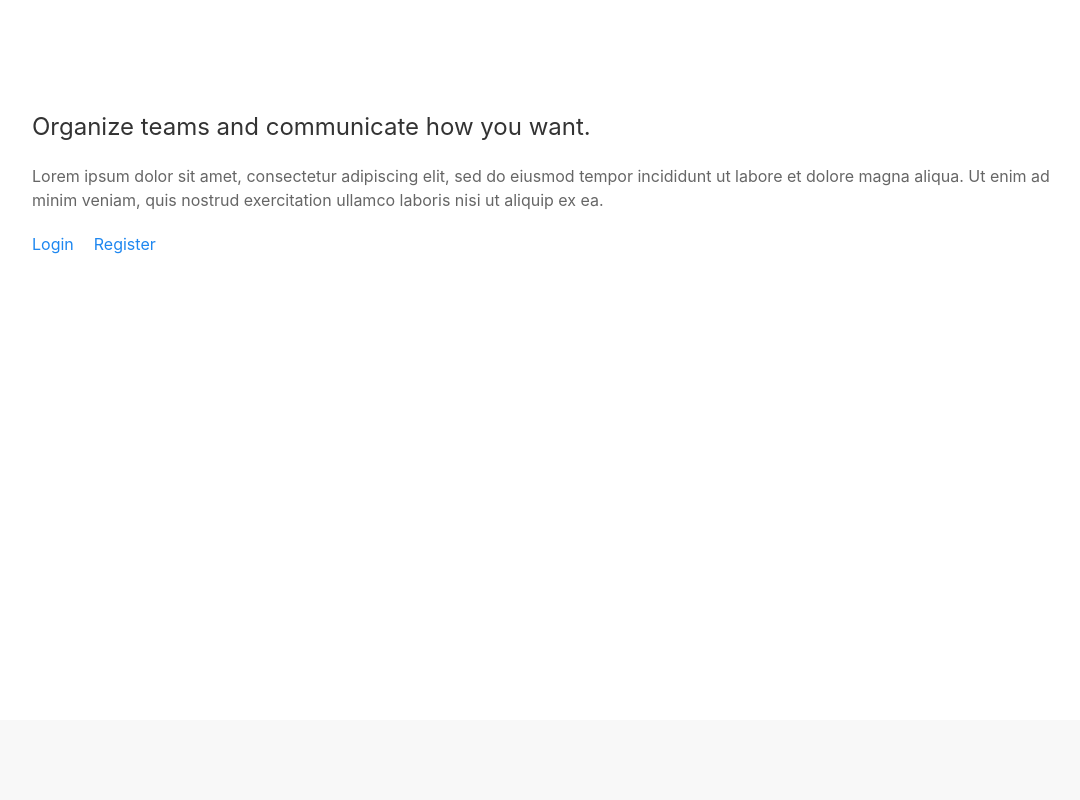
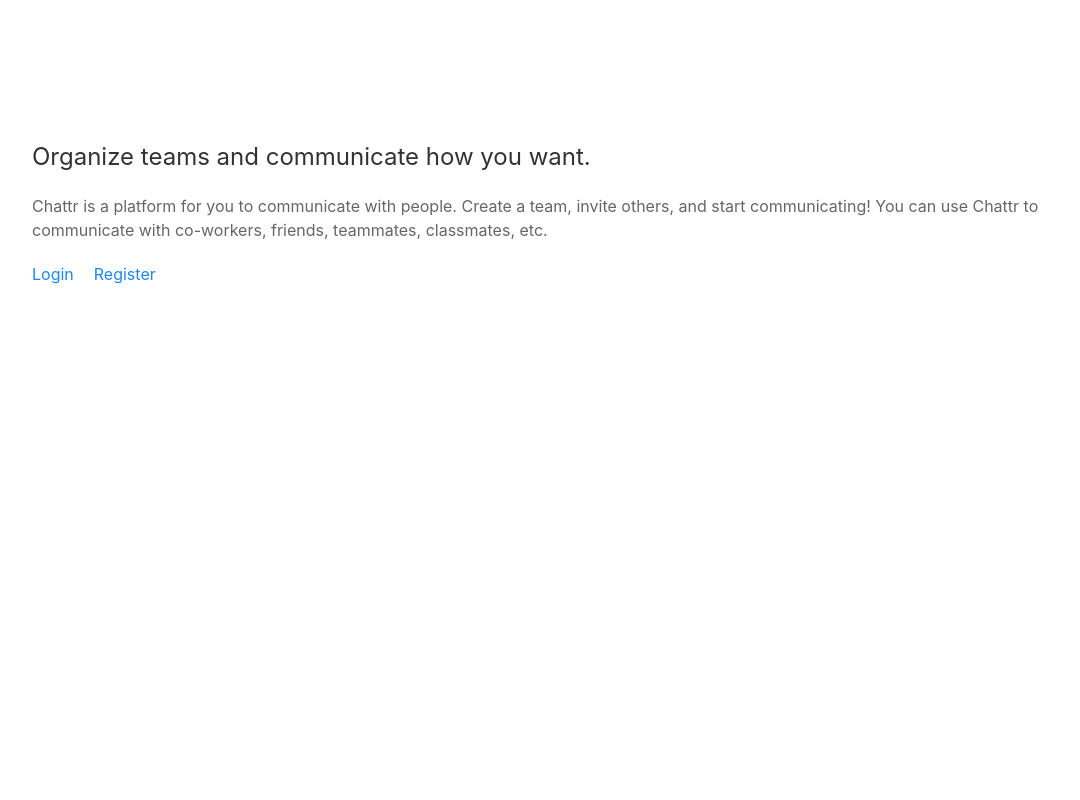
Before and after one commit to arpanneupane19/Chattr, a Flask app: page / in a window 1280 px wide. Shown: the part 80-880 px from the top of the page, without its empty margins (78-1158 px from the left). Before the commit the page ends 334 px from the top, so only its background shows below. Run offline with Flask 2, Linux system fonts and the light colour scheme; some libraries are stand-ins or nearby versions.

Commit message:
added style to landing page

```diff
--- a/app/templates/home.html
+++ b/app/templates/home.html
@@ -5,14 +5,24 @@
 {% endblock head %}
 
 {% block content %}
+<style>
+    #landing {
+        min-height: 100vh;
+    }
+
+    #about {
+        min-height: 100vh;
+    }
+</style>
+
 
 <div class="uk-container">
-    <section id='landing'>
-        <div class="uk-card uk-card-body uk-card-hover uk-card-large uk-margin-medium-top">
+    <section id='landing' class="uk-section">
+        <div class="uk-card uk-card-body uk-card-hover uk-card-large">
             <h3 class="uk-card-title">Organize teams and communicate how you want.</h3>
-            <p> Lorem ipsum dolor sit amet, consectetur adipiscing elit, sed do eiusmod tempor incididunt ut labore et
-                dolore
-                magna aliqua. Ut enim ad minim veniam, quis nostrud exercitation ullamco laboris nisi ut aliquip ex ea.
+            <p> Chattr is a platform for you to communicate with people. Create a team, invite
+                others, and start communicating! You can use Chattr to communicate with co-workers,
+                friends, teammates, classmates, etc.
             </p>
             <div class="uk-flex uk-flex-left">
                 <div>
@@ -24,7 +34,6 @@
             </div>
         </div>
     </section>
-
 </div>
 
 {% endblock content %}
```
